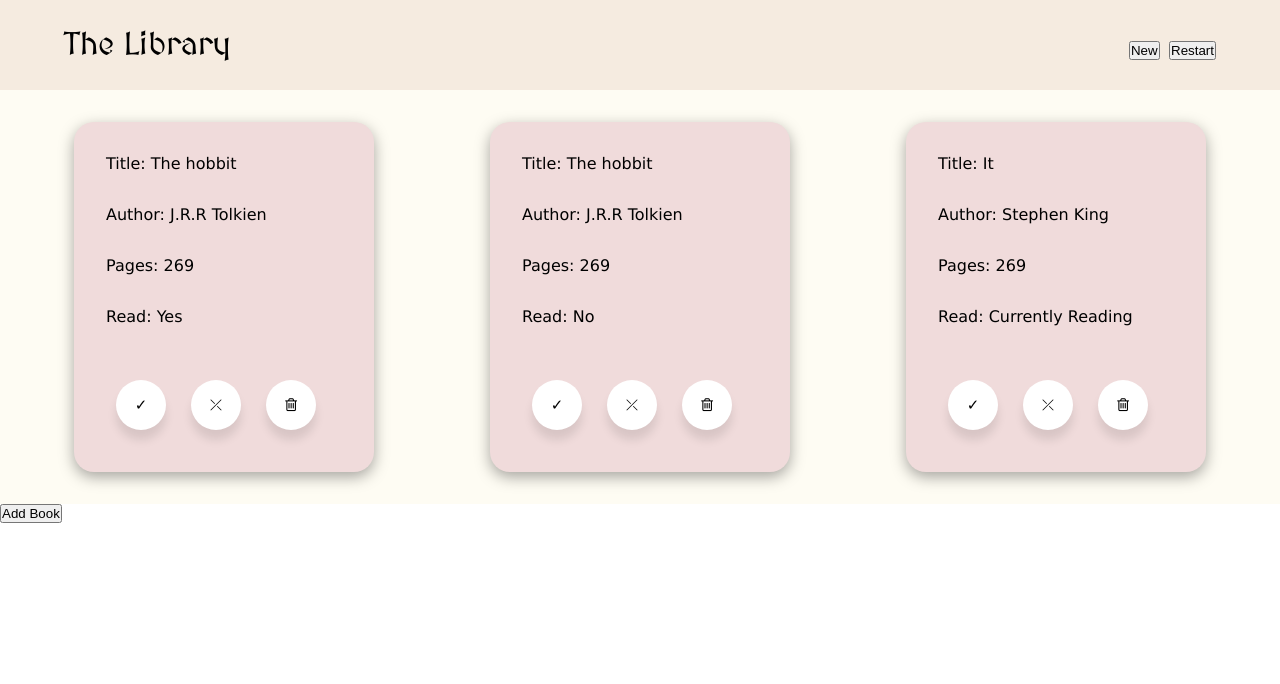
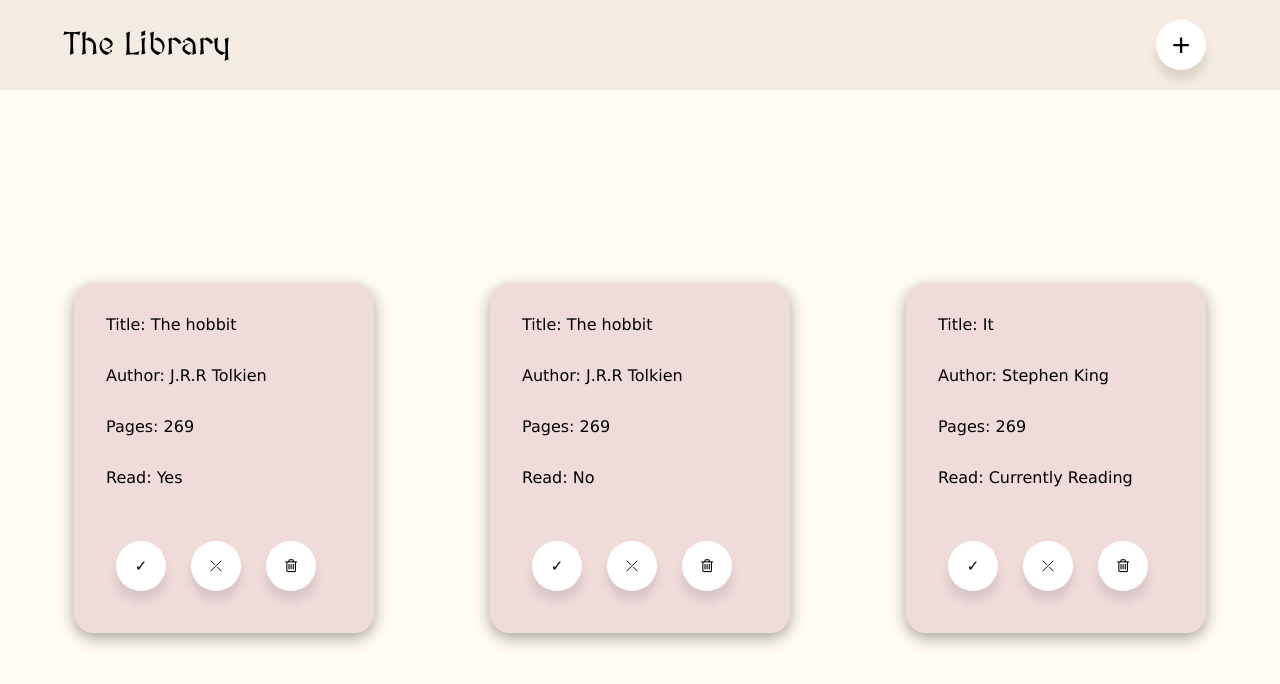
Before and after one commit to TommySousa/library, a plain HTML site: page index.html in a window 1280 px wide. Drawn offline with Linux system fonts and the light colour scheme.

Commit message:
Styled some more buttons

```diff
--- a/index.html
+++ b/index.html
@@ -20,19 +20,13 @@
             </div>
             <div class="header-options">
                 <ul class="options">
-                    <li> <button>New</button> </li>
-                    <li> <button>Restart</button> </li>
+                    <li> <button class="add" onclick= "displayForm()">&#x2b;</button> </li>
                 </ul>
 
             </div>
         </div>
         <div class="main-content">
 
-        </div>
-        <div class="footer">
-            <button class="add" onclick= "displayForm()">
-                Add Book
-            </button>
         </div>
     </div>
     <section class="add-book">
--- a/index.js
+++ b/index.js
@@ -41,6 +41,8 @@ const showBooks = (library) => {
                 `
     mainContent.appendChild(element)
     });
+    markRead();
+    unRead();
 };
 
 const form = document.getElementById('form')
@@ -51,9 +53,6 @@ form.addEventListener('submit', (e) => {
     let book = new Book (e.target[0].value,e.target[1].value,e.target[2].value,e.target[3].value);
     addBook(book);
     showBooks(myLibrary);
-    markRead();
-    unRead();
-    trash();
     formSection.style.display = '';
 });
 
@@ -105,5 +104,3 @@ const displayForm = () => {
 
 
 window.onload = (showBooks(myLibrary));
-window.onload = (markRead());
-window.onload = (unRead());
--- a/style.css
+++ b/style.css
@@ -11,9 +11,10 @@
     --cardColor: #F0DBDB;
     --titleFont:'MedievalSharp', cursive;
     --cardFont: Verdana, Geneva, Tahoma, sans-serif;
-
 }
-
+body{
+    height: 100%;
+}
 li{
     display: inline;
 }
@@ -23,7 +24,6 @@ li{
     background-color: var(--header);
     flex-wrap: wrap;
     justify-content: space-between;
-    height: 8vh;
     min-height:90px ;
     align-items: center;
     padding: 0 2em 0 2em;
@@ -40,6 +40,7 @@ li{
     padding: 2rem;
     gap: 2rem;
     background-color: var(--mainContent);
+    height: 92vh;
 
 }
 
@@ -67,7 +68,7 @@ li{
     justify-content: space-between;
 }
 
-.book-card button{
+button{
     background: #ffffff;
     border: none;
     border-radius: 50%;
@@ -79,6 +80,15 @@ li{
     box-shadow: 0 10px 10px rgba(0, 0, 0, 0.1);
     cursor: pointer;
     transition: all 0.2s cubic-bezier(0.68, -0.55, 0.265, 1.55);
+}
+
+.add{
+    font-size: 1em;
+    padding: 0;
+}
+.add:hover{
+    transform:scale(1.2);
+    background-color: rgba(0, 93, 146, 0.651);
 }
 
 .tick:hover{
```
